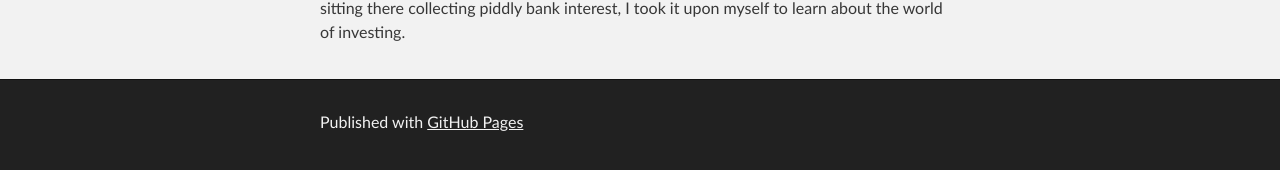
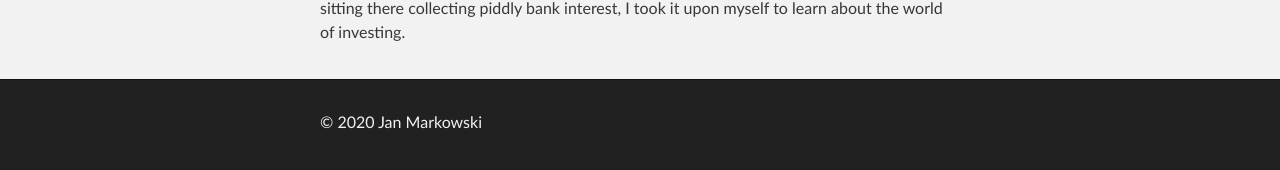
Before and after one commit to jmarkowski/jmarkowski.github.io, a Jekyll site: the page built from _interests/investing.md, in a window 1280 px wide. Shown: the part 352-522 px from the top of the page. Built offline with Jekyll 4.4.1, drawn with Linux system fonts in a browser that asks for light colours.

Commit message:
Footer changes (remove github page reference, add copyright)

```diff
--- a/_config.yml
+++ b/_config.yml
@@ -23,9 +23,12 @@ email: janATmarkowskiDOTca
 description: >- # this means to ignore newlines until "baseurl:"
   Entrepreneurially-Spirited Software Engineer.
 baseurl: "" # the subpath of your site, e.g. /blog
-url: "localhost:4000" # the base hostname & protocol for your site, e.g. http://example.com
+url: "http://jmarkowski.github.io" # the base hostname & protocol for your site, e.g. http://example.com
 #twitter_username: jekyllrb
 github_username: jmarkowski
+github:
+  repository_url: https://github.com/jmarkowski
+  is_project_page: false
 
 # Build settings
 theme: jekyll-theme-slate
--- a/_layouts/default.html
+++ b/_layouts/default.html
@@ -40,9 +40,11 @@
     <div id="footer_wrap" class="outer">
       <footer class="inner">
         {% if site.github.is_project_page %}
-        <p class="copyright">{{ site.title | default: site.github.repository_name }} maintained by <a href="{{ site.github.owner_url }}">{{ site.github.owner_name }}</a></p>
+        <p class="copyright">{{ site.url }} maintained by <a href="{{ site.github.owner_url }}">{{ site.github.owner_name }}</a></p>
+        {% else %}
+        <p class="copyright">&#169; {{ site.time | date: '%Y' }} {{ site.title }}</p>
         {% endif %}
-        <p>Published with <a href="https://pages.github.com">GitHub Pages</a></p>
+        <!-- <p>Published with <a href="https://pages.github.com">GitHub Pages</a></p> -->
       </footer>
     </div>
 
```
